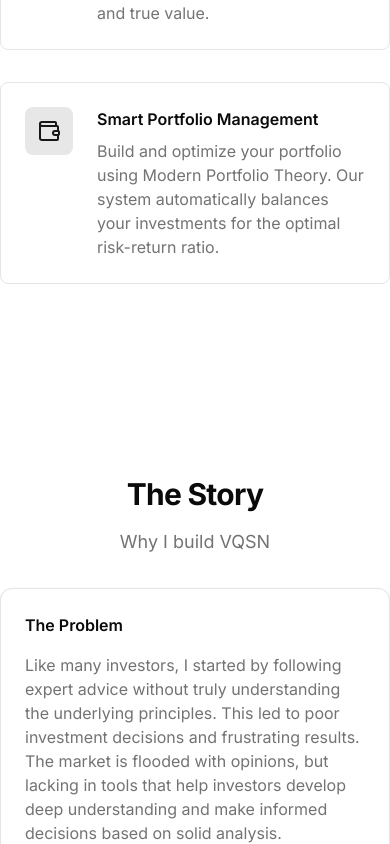
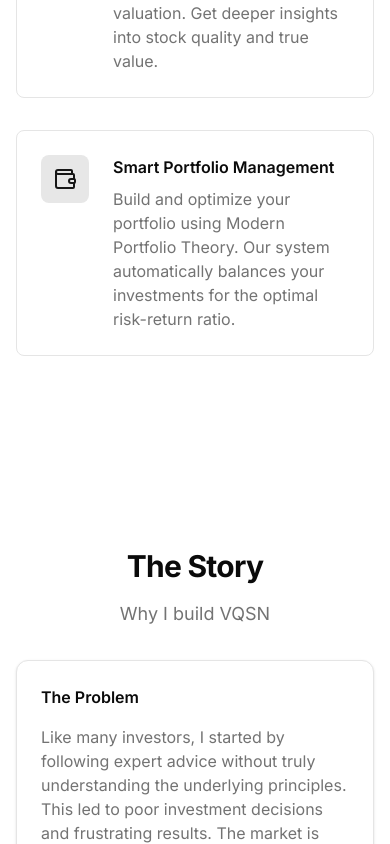
Before and after one commit to iste2/vqsn, a Next.js app: page / in a window 390 px wide. Shown: the part 1156-2000 px from the top of the page. Built offline with nearby package versions, Linux system fonts and the light colour scheme.

Commit message:
centered

```diff
--- a/components/features.tsx
+++ b/components/features.tsx
@@ -21,7 +21,8 @@
 
 export function Features() {
   return (
-    <section className="container py-24">
+    <div className="w-full flex justify-center bg-background">
+      <section className="container py-24 flex flex-col items-center max-w-[1400px] px-4 sm:px-6 lg:px-8">
         <div className="text-center mb-16">
           <h2 className="text-3xl font-bold tracking-tight sm:text-4xl mb-4">
             Features
@@ -30,7 +31,7 @@
             Everything you need for smart investing
           </p>
         </div>
-      <ul className="max-w-3xl mx-auto space-y-8">
+        <ul className="w-full max-w-3xl space-y-8">
           {features.map((feature) => (
             <li
               key={feature.title}
@@ -47,5 +48,6 @@
           ))}
         </ul>
       </section>
+    </div>
   )
 }
--- a/components/our-story.tsx
+++ b/components/our-story.tsx
@@ -22,13 +22,14 @@
 
 export function OurStory() {
   return (
-    <section className="container py-24 space-y-8">
-      <div className="text-center space-y-4">
+    <div className="w-full flex justify-center bg-background">
+      <section className="container py-24 flex flex-col items-center max-w-[1400px] px-4 sm:px-6 lg:px-8">
+        <div className="text-center mb-8">
           <h2 className="text-3xl font-bold tracking-tight sm:text-4xl mb-4">The Story</h2>
           <p className="text-muted-foreground text-lg">Why I build VQSN</p>
         </div>
 
-      <ul className="space-y-6 max-w-2xl mx-auto">
+        <ul className="w-full max-w-2xl space-y-6">
           {storyEntries.map((entry) => (
             <li key={entry.title}>
               <Card className="p-6 space-y-4">
@@ -39,5 +40,6 @@
           ))}
         </ul>
       </section>
+    </div>
   )
 }
```
Lines whose indentation alone changed are shown as unchanged.
